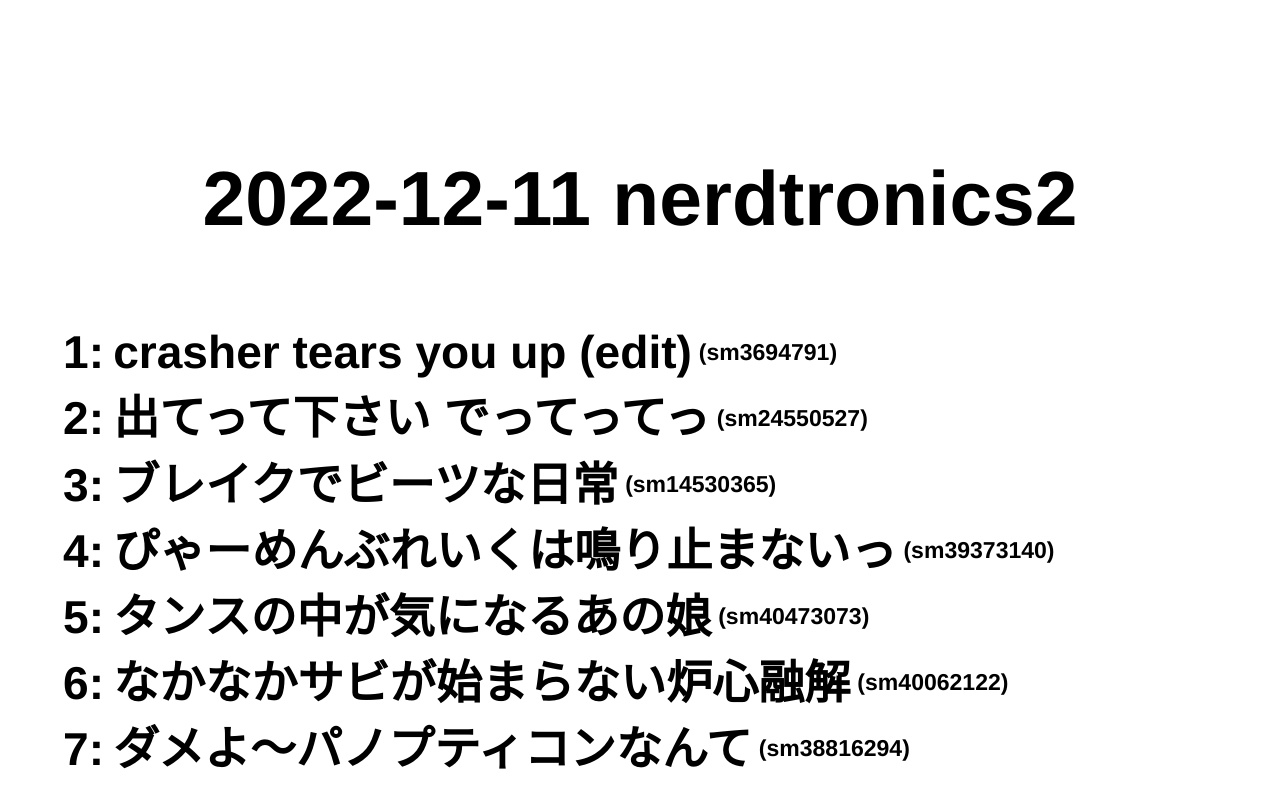
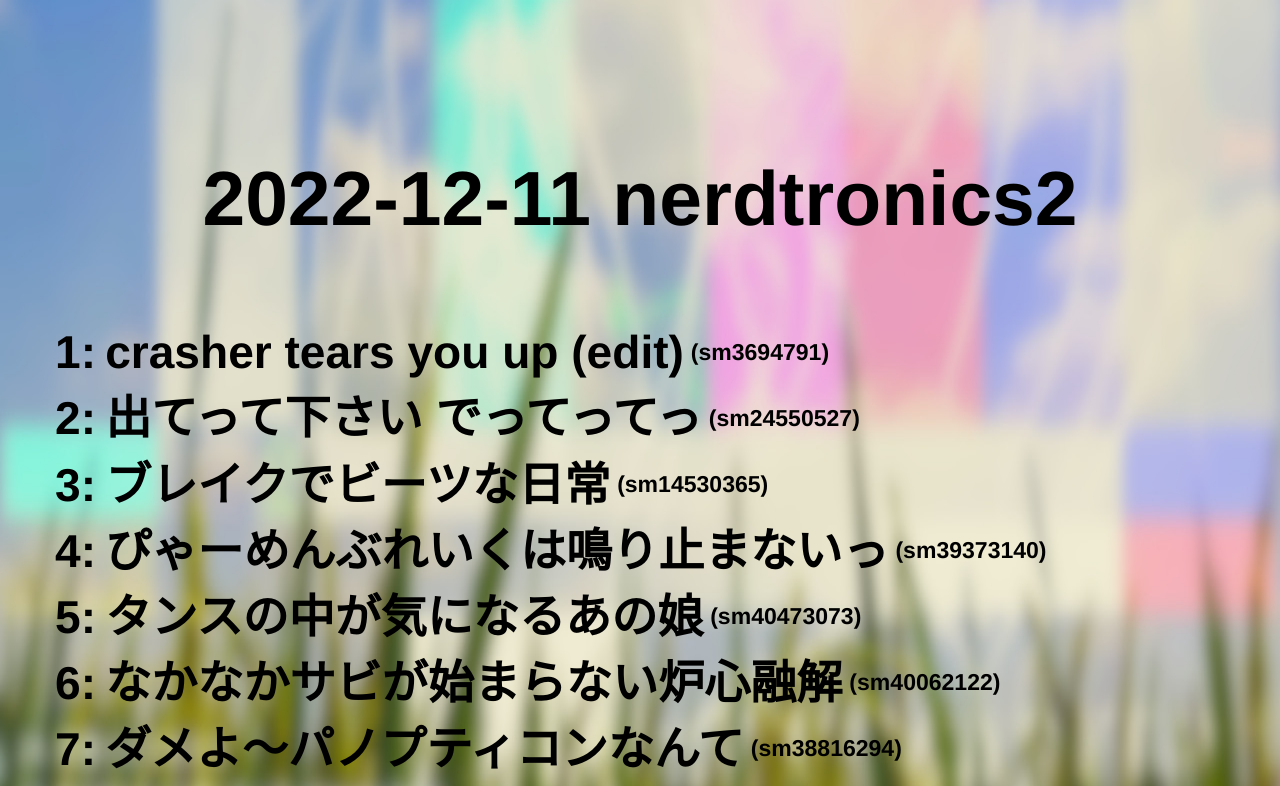
Before and after one commit to walkingsushibox/setlist, a plain HTML site: page pages/20221211.html in a window 1280 px wide. Shown: the top 786 px of the page. Drawn offline with Linux system fonts and the light colour scheme.

Commit message:
changes on 221211's pages

```diff
--- a/assets/css/style.css
+++ b/assets/css/style.css
@@ -1,15 +1,46 @@
 body{
     height: 100vh;
+    margin: 0;
 }
+#bg_screen{
+    width: auto;
+    height: 100vh;
+    position: fixed;
+    top: 0;
+    bottom: 0;
+    left: 0;
+}
+
 #container{
-    height: 100%;
+    position: absolute;
+    top:0;
+    bottom: 0;
+    width: 100%;
+    overflow: scroll;
+    padding: 0;
 }
+@media screen and (max-width: 160vh){
+    #bg_screen{
+        width: 160vh;
+        overflow: hidden;
+    }
+    #container{
+        display: block;
+        padding-bottom: 2rem;
+    }
+}
+
 .list_title{
     font-family: Helvetica, sans-serif;
     font-size: 3vw;
     text-align: center;
     /* margin-left: 2vw; */
     margin-bottom: 1em;
+}
+
+.list_title a{
+    text-decoration: none;
+    color: inherit;
 }
 .track_list {
     font-family: Helvetica, sans-serif;
@@ -76,14 +107,14 @@ body{
     /* background-color: black; */
 }
 
-.title_container a {
+.title_container a, .list_title a{
     position: relative;
     overflow:  hidden;
     content: "";
     border-bottom: solid 1px rgba(0,0,0,0);
 }
 
-.title_container a:hover{
+.title_container a:hover, .list_title a:hover{
     border-bottom: solid 1px rgba(0,0,0,1);
     transition: all .5s ease-out;
 }
@@ -93,13 +124,5 @@ body{
     font-size: 50%;
     height: 1em;
     margin-left: .3em ;
-    /* padding-bottom: .1em; */
-    /* margin-top: .5em; */
-    color: black;
     font-kerning: auto;
 }
-
-/*
-.sc_links{
-
-} */
--- a/pages/20221211.html
+++ b/pages/20221211.html
@@ -13,8 +13,9 @@
     <link rel ="stylesheet" href="https://cdnjs.cloudflare.com/ajax/libs/font-awesome/6.1.1/css/all.min.css">
 </head>
 <body>
+    <img id="bg_screen" src="../assets/img/20221211.jpeg">
     <div id="container">
-        <h1 class="list_title">2022-12-11 nerdtronics2</h1>
+        <h1 class="list_title"><a href="https://www.nicovideo.jp/watch/sm41472515">2022-12-11 nerdtronics2</a></h1>
     </div>
 </body>
 </html>
```
Also changed, not shown: pages/20230121.html (+1 -1 lines), assets/img/20221211.jpeg (added), 1 other file.
